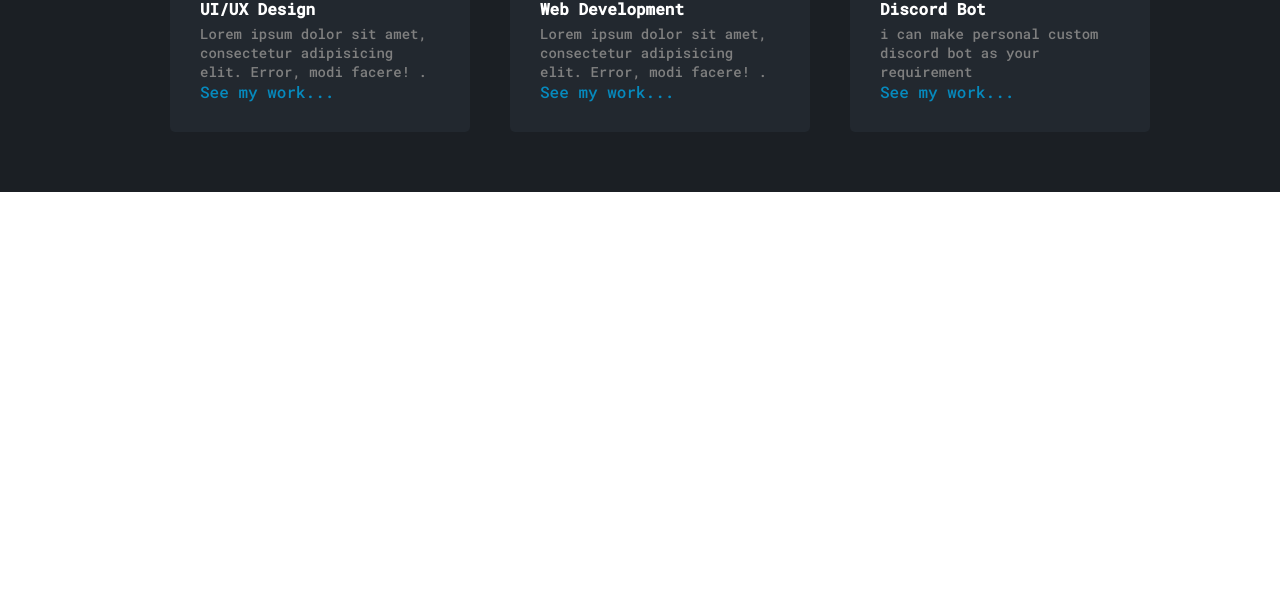
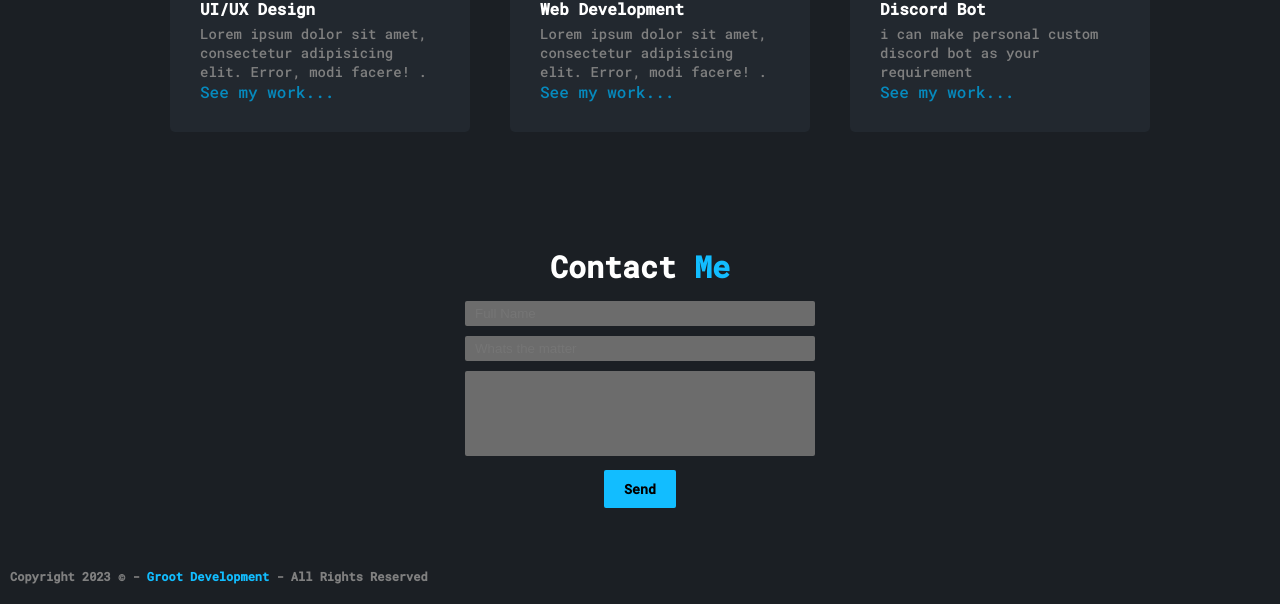
Before and after one commit to MrGrootx/html-port, a plain HTML site: page index.html in a window 1280 px wide. Shown: the part 1879-2483 px from the top of the page. Before the commit the page ends 2071 px from the top, so only its background shows below. Drawn offline with Linux system fonts and the light colour scheme.

Commit message:
Footer reworked

```diff
--- a/index.html
+++ b/index.html
@@ -152,14 +152,46 @@
               <a href="#">See my work...</a>
               </div>
             </div>
-
           </div>
 
+      </section>
+
+      <!-- Contact Link-->
+      <section class="contact-section">
+        <h4>Contact <span>Me</span></h4>
+
+        <form>
+          <div>
+            <input type="text" name="" placeholder="Full Name" >
+          </div>
+          <div>
+            <input type="text" name="subject" placeholder="Whats the matter">
+          </div>
+
+          <div>
+            <!-- <input type="text" name="description" id="" placeholder="Enter Briefly..."> -->
+
+            <textarea name="description" rows="5" placeholder="Enter Briefly">
+
+            </textarea>
+          </div>
+
+          <div>
+            <button class="btn  btn-primary">Send</button>
+          </div>
+
+        </form>
       </section>
 
 
 
     </main>
 
+    <!-- Footer -->
+
+    <footer>
+      <h4>Copyright 2023 &copy; - <a href="https://github.com/MrGrootx" target="_blank"> <span>Groot Development</span></a> - All Rights Reserved </h4>
+    </footer>
+
   </body>
 </html>
--- a/style/style.css
+++ b/style/style.css
@@ -314,3 +314,55 @@
 .work-section-icon:hover{
     border: 1px  solid white;
 }
+
+/** Contact Sec*/
+
+.contact-section{
+    background-color: #1b1f24;
+    padding: 40px;
+    color: white;
+    text-align: center;
+}
+
+.contact-section h4{
+    font-size: 30px;
+    margin: 15px 0;
+    font-weight: 900;
+
+}
+
+.contact-section h4 span{
+    color: var(--primary);
+}
+
+.contact-section form input, textarea{
+    padding: 5px 10px;
+    outline: none;
+    width: 350px;
+    background-color: #6c6c6c;
+    border: none;
+    border-radius: 2px;
+    margin-bottom: 10px;
+    resize: none;
+    font-family: sans-serif;
+}
+
+
+footer{
+    font-size: 12px;
+    background-color: var(--dark-primary);
+    color: white;
+    padding: 20px 0;
+    padding-left: 10px;
+    text-align: left;
+    color: gray;
+}
+
+footer span{
+    color: var(--primary);
+
+}
+
+footer h4 a{
+    text-decoration: none;
+}
```
Also changed, not shown: style/img/Untitled.png (added), 2 other files.
